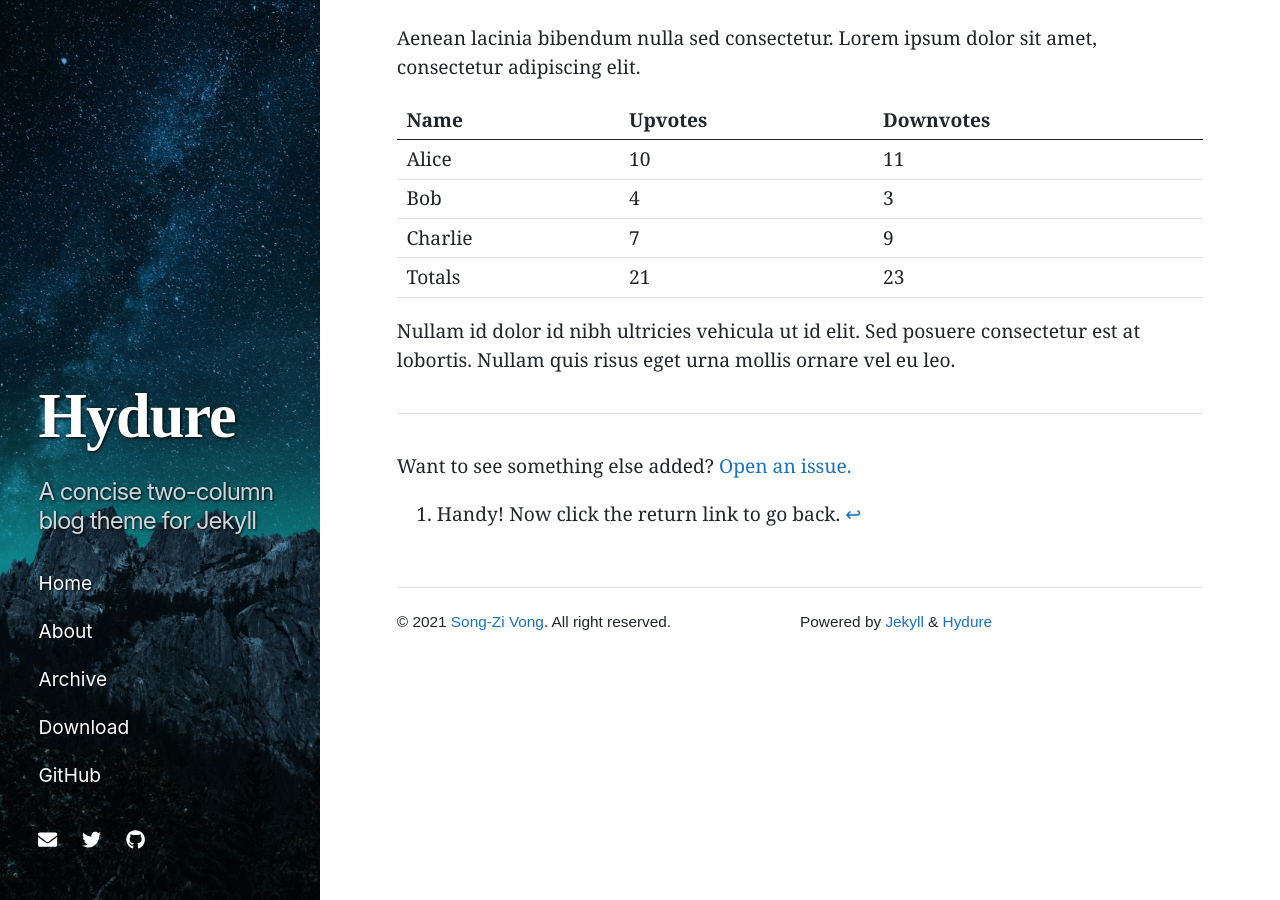
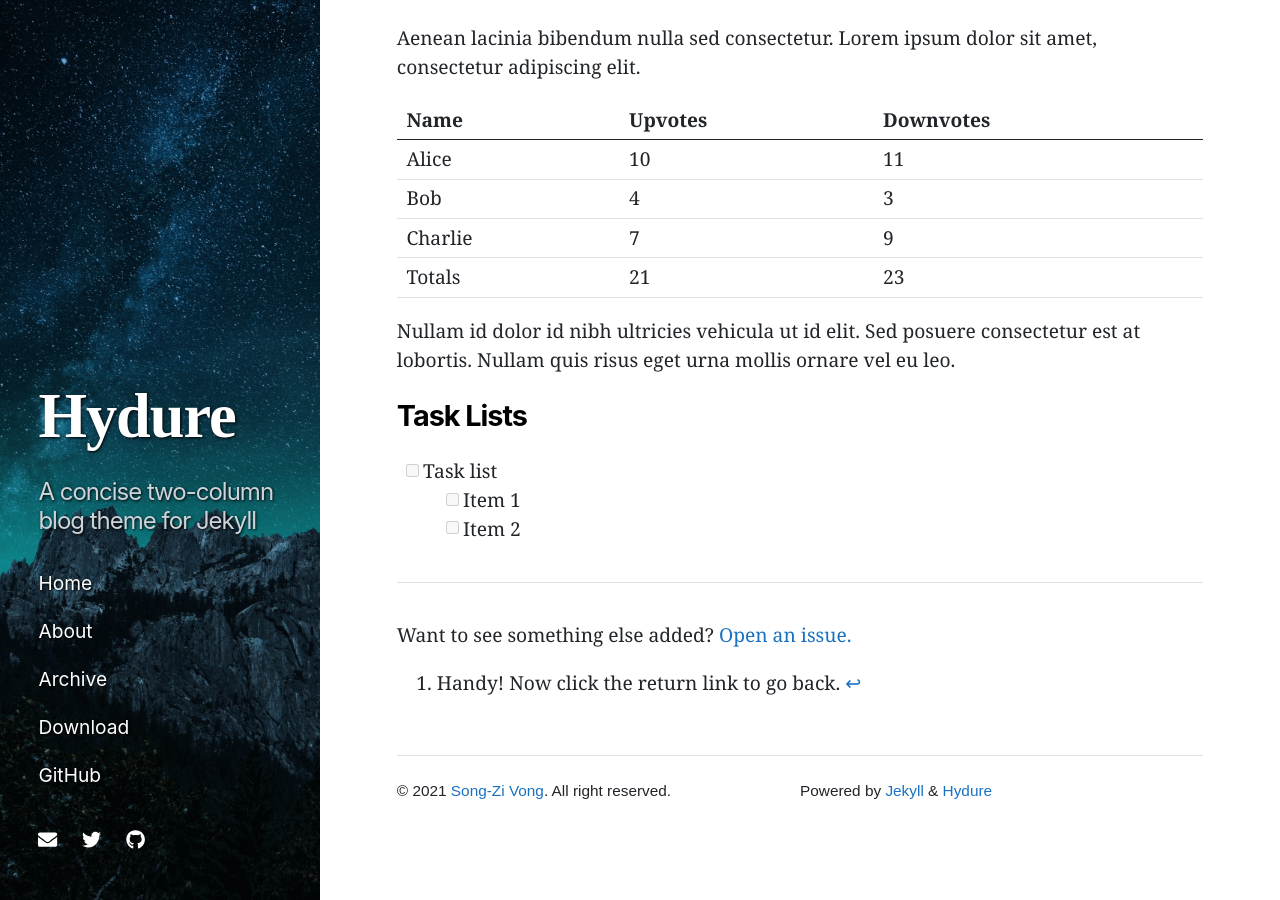
Before and after one commit to zivong/jekyll-theme-hydure, a Jekyll site: the page built from _posts/2021-04-02-example-content.md, in a window 1280 px wide and 900 px high, scrolled down 4475 px. Built offline with Jekyll 4.4.1, drawn with Linux system fonts in a browser that asks for light colours; nearby versions of some CDN libraries.

Commit message:
Show task lists

```diff
--- a/_posts/2021-04-02-example-content.md
+++ b/_posts/2021-04-02-example-content.md
@@ -155,6 +155,12 @@ Aenean lacinia bibendum nulla sed consectetur. Lorem ipsum dolor sit amet, conse
 
 Nullam id dolor id nibh ultricies vehicula ut id elit. Sed posuere consectetur est at lobortis. Nullam quis risus eget urna mollis ornare vel eu leo.
 
+## Task Lists
+
+- [ ] Task list
+  - [ ] Item 1
+  - [ ] Item 2
+
 -----
 
 Want to see something else added? <a href="https://github.com/zivong/jekyll-theme-hydure/issues/new">Open an issue.</a>
```
